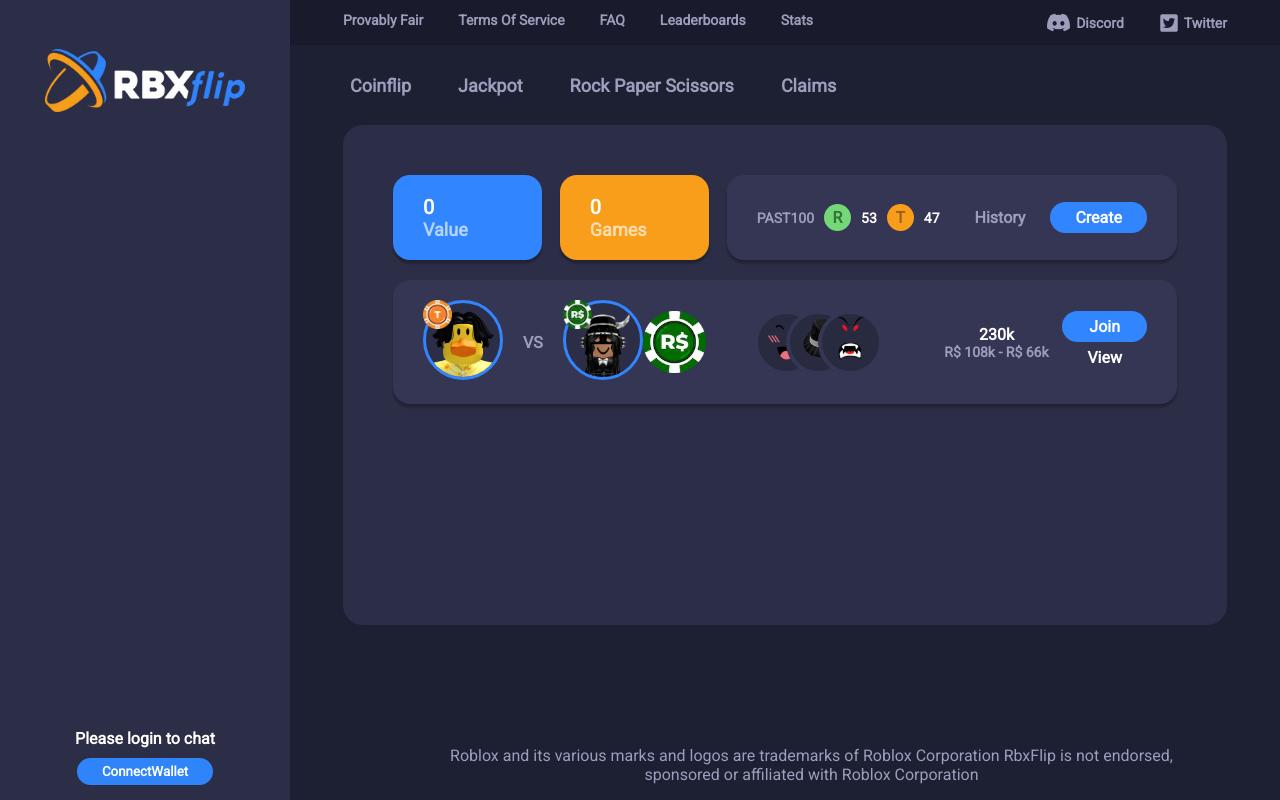
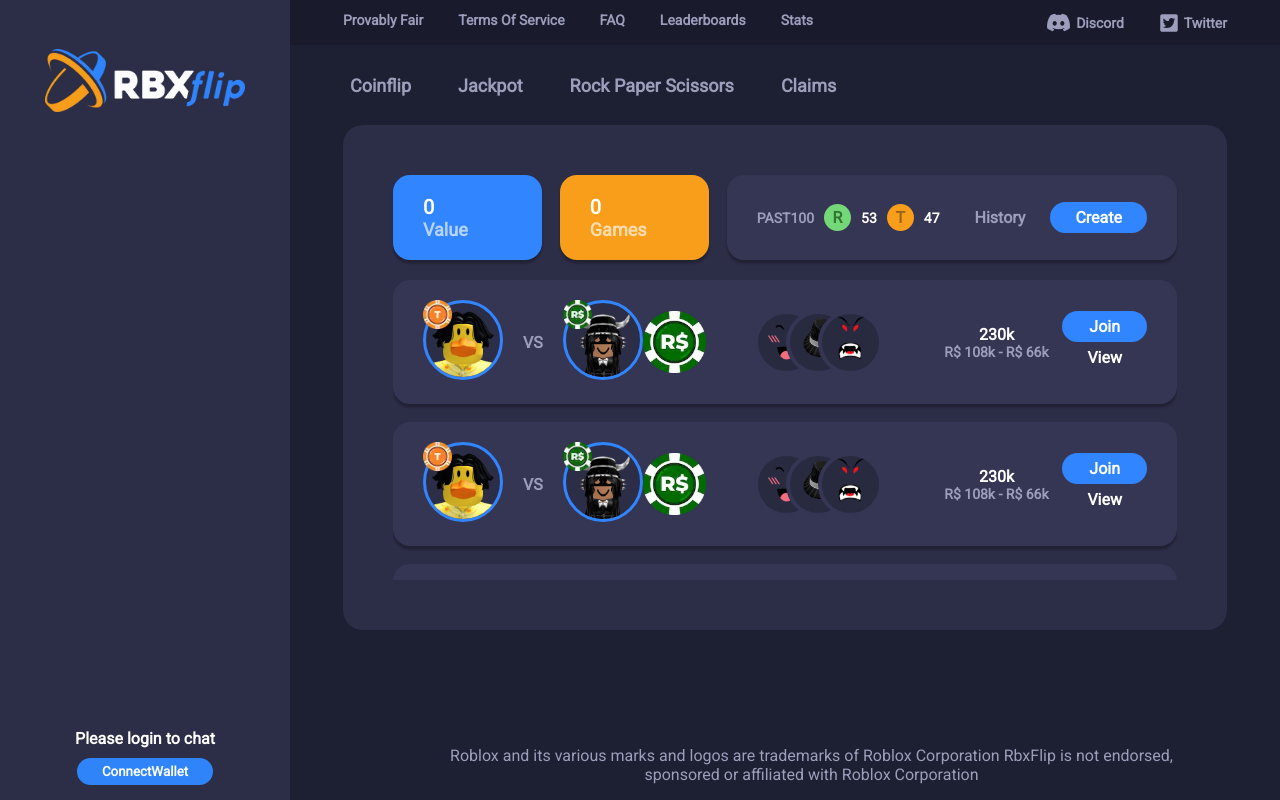
Before and after one commit to partner0831/rbxflip, a React (Create React App) app: page / in a window 1280 px wide. Built offline with nearby package versions, Linux system fonts and the light colour scheme.

Commit message:
fix: style of scroll bar

```diff
--- a/public/index.html
+++ b/public/index.html
@@ -45,7 +45,7 @@
 
       /* Handle */
       ::-webkit-scrollbar-thumb {
-        background: #333333;
+        background: #2f84fa;
         border-radius: 10px;
       }
     </style>
--- a/src/pages/Mint/index.js
+++ b/src/pages/Mint/index.js
@@ -4,6 +4,7 @@
   CountDesc,
   CountText,
   CreateAction,
+  CreateView,
   DashboardContainer,
   DashboardWrapper,
   DashHeader,
@@ -112,6 +113,7 @@
               </HistoryActions>
             </HistoryView>
           </DashHeader>
+          <CreateView>
             <StyledRoom>
               <RoomUsers>
                 <RoomUser avatar={user1} mark={mark1} />
@@ -164,7 +166,9 @@
               </RoomItemsContainer>
               <RoomControls>
                 <RoomControlsTitle>{"230k"}</RoomControlsTitle>
-              <RoomControlsSubTitle>{"R$ 108k - R$ 66k"}</RoomControlsSubTitle>
+                <RoomControlsSubTitle>
+                  {"R$ 108k - R$ 66k"}
+                </RoomControlsSubTitle>
               </RoomControls>
               <RoomButtons>
                 <RoomJoinButton>
@@ -175,6 +179,137 @@
                 </RoomViewButton>
               </RoomButtons>
             </StyledRoom>
+            <StyledRoom>
+              <RoomUsers>
+                <RoomUser avatar={user1} mark={mark1} />
+                <RoomUserVs>
+                  <p>{"VS"}</p>
+                </RoomUserVs>
+                <RoomUser avatar={user2} mark={mark2} />
+              </RoomUsers>
+              <RoomCountDownContainer>
+                <RoomCountDown>
+                  <RoomCountDownBack>
+                    <RoomCountDownBackImage src={bigmark1} />
+                  </RoomCountDownBack>
+                  <RoomCountDownImage src={bigback} />
+                </RoomCountDown>
+              </RoomCountDownContainer>
+              <RoomItemsContainer>
+                <RoomItems>
+                  <RoomItemContainer>
+                    <RoomItem>
+                      <RoomItemDiv>
+                        <RoomItemBack>
+                          <RoomItemBackImage src={itemback} />
+                        </RoomItemBack>
+                        <RoomItemImage src={happy} />
+                      </RoomItemDiv>
+                    </RoomItem>
+                  </RoomItemContainer>
+                  <RoomItemContainer>
+                    <RoomItem>
+                      <RoomItemDiv>
+                        <RoomItemBack>
+                          <RoomItemBackImage src={itemback} />
+                        </RoomItemBack>
+                        <RoomItemImage src={cap} />
+                      </RoomItemDiv>
+                    </RoomItem>
+                  </RoomItemContainer>
+                  <RoomItemContainer>
+                    <RoomItem>
+                      <RoomItemDiv>
+                        <RoomItemBack>
+                          <RoomItemBackImage src={itemback} />
+                        </RoomItemBack>
+                        <RoomItemImage src={angry} />
+                      </RoomItemDiv>
+                    </RoomItem>
+                  </RoomItemContainer>
+                </RoomItems>
+              </RoomItemsContainer>
+              <RoomControls>
+                <RoomControlsTitle>{"230k"}</RoomControlsTitle>
+                <RoomControlsSubTitle>
+                  {"R$ 108k - R$ 66k"}
+                </RoomControlsSubTitle>
+              </RoomControls>
+              <RoomButtons>
+                <RoomJoinButton>
+                  <RoomButtonJoinContent>Join</RoomButtonJoinContent>
+                </RoomJoinButton>
+                <RoomViewButton>
+                  <RoomButtonViewContent>View</RoomButtonViewContent>
+                </RoomViewButton>
+              </RoomButtons>
+            </StyledRoom>
+            <StyledRoom>
+              <RoomUsers>
+                <RoomUser avatar={user1} mark={mark1} />
+                <RoomUserVs>
+                  <p>{"VS"}</p>
+                </RoomUserVs>
+                <RoomUser avatar={user2} mark={mark2} />
+              </RoomUsers>
+              <RoomCountDownContainer>
+                <RoomCountDown>
+                  <RoomCountDownBack>
+                    <RoomCountDownBackImage src={bigmark1} />
+                  </RoomCountDownBack>
+                  <RoomCountDownImage src={bigback} />
+                </RoomCountDown>
+              </RoomCountDownContainer>
+              <RoomItemsContainer>
+                <RoomItems>
+                  <RoomItemContainer>
+                    <RoomItem>
+                      <RoomItemDiv>
+                        <RoomItemBack>
+                          <RoomItemBackImage src={itemback} />
+                        </RoomItemBack>
+                        <RoomItemImage src={happy} />
+                      </RoomItemDiv>
+                    </RoomItem>
+                  </RoomItemContainer>
+                  <RoomItemContainer>
+                    <RoomItem>
+                      <RoomItemDiv>
+                        <RoomItemBack>
+                          <RoomItemBackImage src={itemback} />
+                        </RoomItemBack>
+                        <RoomItemImage src={cap} />
+                      </RoomItemDiv>
+                    </RoomItem>
+                  </RoomItemContainer>
+                  <RoomItemContainer>
+                    <RoomItem>
+                      <RoomItemDiv>
+                        <RoomItemBack>
+                          <RoomItemBackImage src={itemback} />
+                        </RoomItemBack>
+                        <RoomItemImage src={angry} />
+                      </RoomItemDiv>
+                    </RoomItem>
+                  </RoomItemContainer>
+                </RoomItems>
+              </RoomItemsContainer>
+              <RoomControls>
+                <RoomControlsTitle>{"230k"}</RoomControlsTitle>
+                <RoomControlsSubTitle>
+                  {"R$ 108k - R$ 66k"}
+                </RoomControlsSubTitle>
+              </RoomControls>
+              <RoomButtons>
+                <RoomJoinButton>
+                  <RoomButtonJoinContent>Join</RoomButtonJoinContent>
+                </RoomJoinButton>
+                <RoomViewButton>
+                  <RoomButtonViewContent>View</RoomButtonViewContent>
+                </RoomViewButton>
+              </RoomButtons>
+            </StyledRoom>
+          </CreateView>
         </DashboardContainer>
       </StyledDashboard>
     </DashboardWrapper>
--- a/src/pages/Mint/style.js
+++ b/src/pages/Mint/style.js
@@ -178,6 +178,10 @@
   font-weight: 700;
 `;
 //-------------------------------------------------------
+export const CreateView = styled.div`
+  height: 300px;
+  overflow-y: scroll;
+`;
 export const StyledRoom = styled.div`
   transform: translateX(0);
   opacity: 1;
```
Lines whose indentation alone changed are shown as unchanged.
